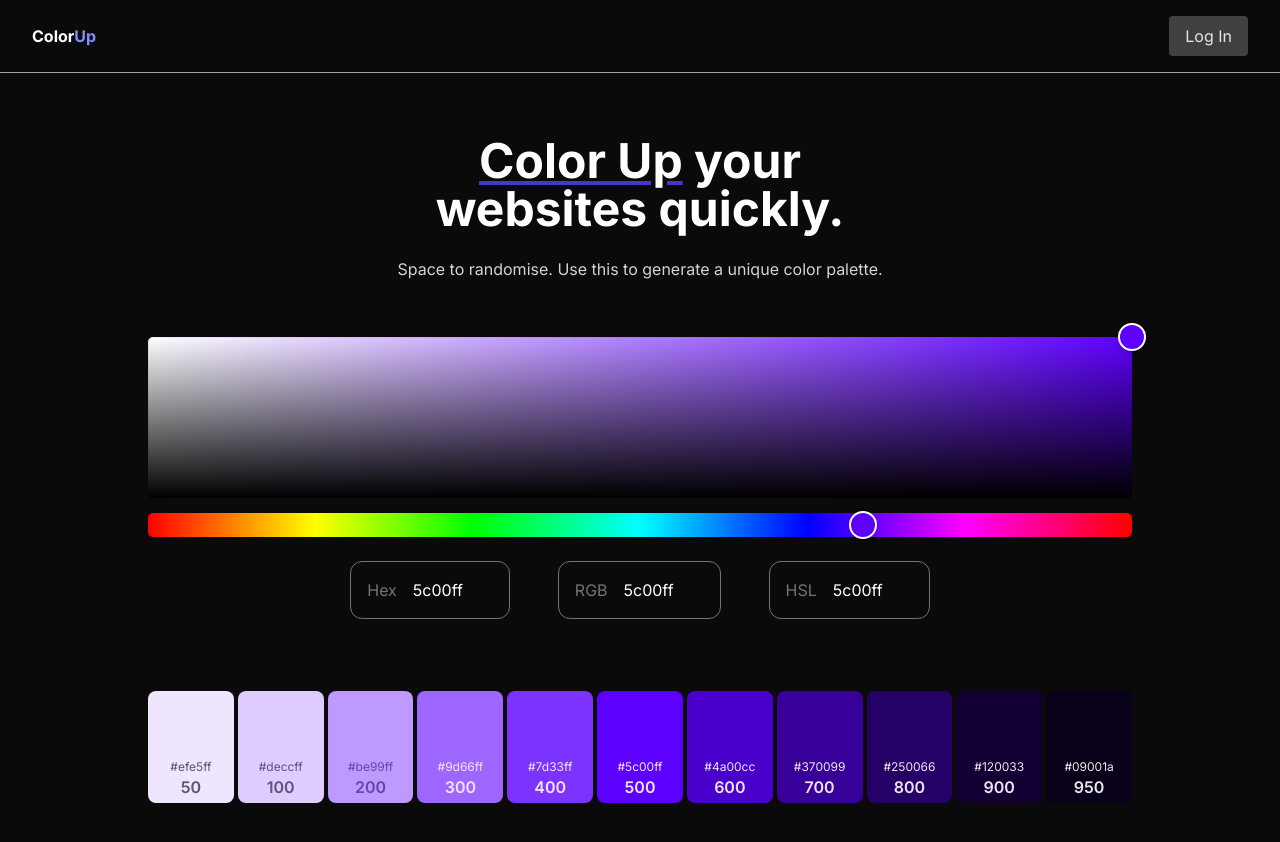
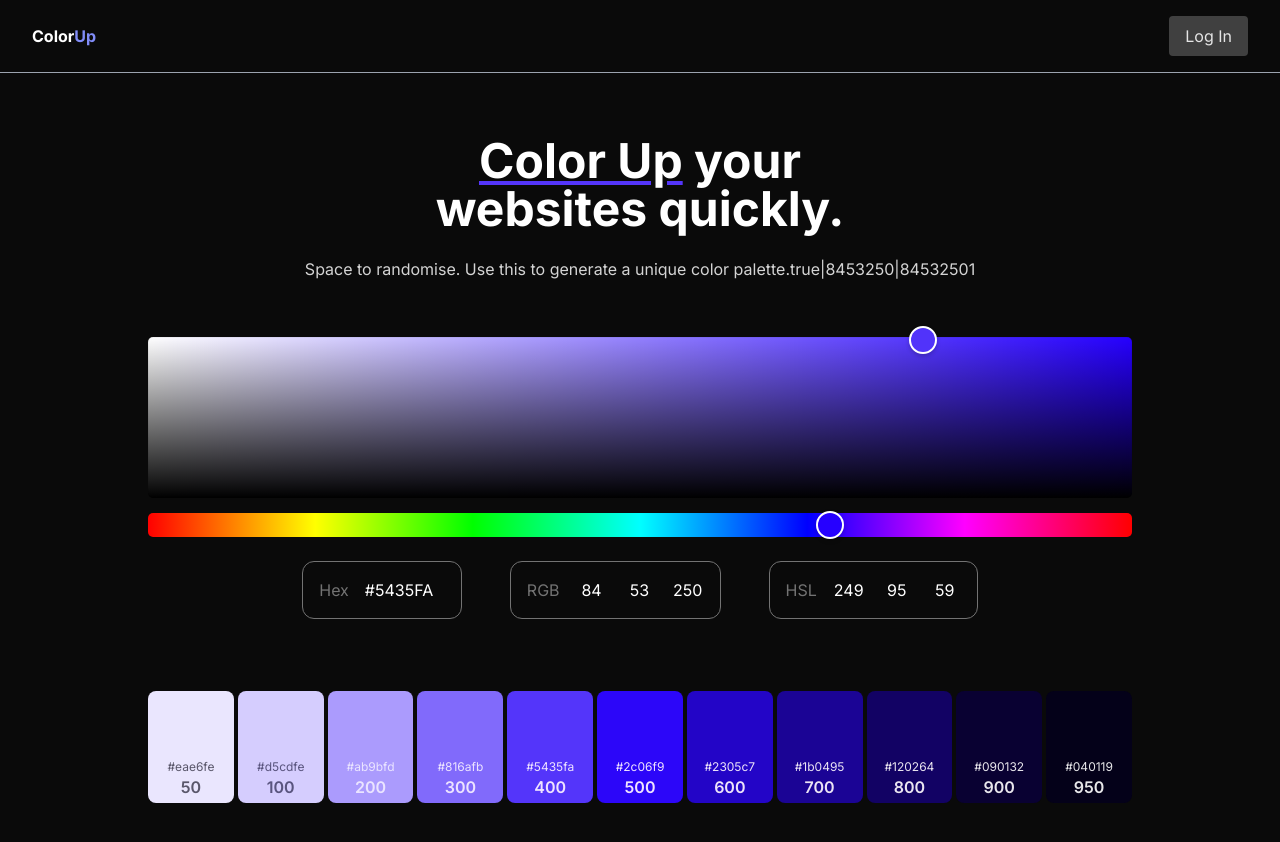
Before and after one commit to itsDanielGuan/ColorUp, a Next.js app: page / in a window 1280 px wide. Shown: the top 842 px of the page. Built offline with nearby package versions, Linux system fonts and the light colour scheme.

Commit message:
multivariable input and synchronisation, having issues with infinitely looping color jumping

```diff
--- a/components/ColorRange.jsx
+++ b/components/ColorRange.jsx
@@ -4,6 +4,7 @@ import { ColorTab } from './ColorTab';
 import { HexColorPicker } from "react-colorful";
 import chroma from 'chroma-js';
 import ColorGroup from './ColorGroup';
+import { stringify } from 'postcss';
 
 const findClosestNumber = (array, num) =>{
   let i = 0;
@@ -85,67 +86,152 @@ const ColorRange = () => {
   //Main Color
   const [mainColor, setMainColor] = useState("5c00ff")
     //Color Infos
-  const [hex, setHex] = useState("#FFFFFF")
-  const [currHex, setCurrHex] = useState("#FFFFFF")
-  const [HSL, setHSL] = useState([
-    360,
-    100,
-    100
-  ])
+  const [HEX, setHEX] = useState(chroma(mainColor).hex())
+  const [tempHEX, setTempHEX] = useState(chroma(mainColor).hex())
+  const [RGB, setRGB] = useState(chroma(mainColor).rgb())
+  const [tempRGB, setTempRGB] = useState(chroma(mainColor).rgb())
+  const [HSL, setHSL] = useState(chroma(mainColor).hsl())
+  const [tempHSL, setTempHSL] = useState(chroma(mainColor).hsl())
   //Range Generator
   const [colorList, setColorList] = useState([])
   useEffect(()=>{
-    const colorRange = generateColorRange(mainColor)
-    setColorList(colorRange)
+    console.log("use effect triggered")
+    if(chroma.valid(mainColor)){
+      console.log("use effect triggered, setting main color")
+      const colorRange = generateColorRange(chroma(mainColor).hex())
+      setColorList(colorRange)
+
+      //propagate changes
+      setHEX(chroma(mainColor).hex().toUpperCase())
+      setTempHEX(chroma(mainColor).hex().toUpperCase())
+      setRGB(chroma(mainColor).rgb())
+      setTempRGB(chroma(mainColor).rgb())
+      setHSL(chroma(mainColor).hsl().map((number,index)=>{
+        if(index===0){
+          return Math.round(isNaN(number)?0:number)
+        } else {
+          return Math.round(number*100)
+        }
+      }))
+      setTempHSL(chroma(mainColor).hsl().map((number,index)=>{
+        if(index===0){
+          return Math.round(isNaN(number)?0:number)
+        } else {
+          return Math.round(number*100)
+        }
+      }))
+    }
+
+
   },[mainColor])
 
-  useEffect(()=>{
-    //if mainColor changes, propagate conversion of mainColor to all other versions
-  },[mainColor])
+
+
+  const handleHEXChange = (value) => {
+    console.log("Hex changed")
+    // console.log(value.length, value.length>5)
+    setTempHEX(value)
+    if(chroma.valid(value)&&value.length>5){
+      // console.log("setting Main color")
+      setMainColor(value)
+    }
+    //if the hexcode is valid, setMainColor
+    //if the hexcode is invalid, dont update. leave it be
+  }
+
+  const handleRGBChange = (value, position) => {
+    console.log("RGB changed")
+    if(isNaN(value)) return false
+    setTempRGB(prev => {
+      const adjustedRGB = [...prev.slice(0, position), Number(value), ...prev.slice(position + 1)];
+
+      if (chroma.valid(adjustedRGB, 'rgb')) {
+        setMainColor(chroma(adjustedRGB,"rgb").hex());
+      }
+
+      return adjustedRGB;
+    });
+  };
+
+  const handleHSLChange = (value, position) => {
+    console.log("HSL changed")
+    if(isNaN(value)) return false
+
+    setTempHSL(prev => {
+      const initialHSL = [...prev.slice(0, position), Number(value), ...prev.slice(position + 1)]
+      const adjustedHSL = [initialHSL[0],initialHSL[1]/100,initialHSL[2]/100]
+      console.log("sending to maincolor",adjustedHSL.toString())
+      if (chroma.valid(adjustedHSL, 'hsl')) {
+        console.log(chroma(adjustedHSL,"hsl").hsl(),"expected")
+        setMainColor(chroma(adjustedHSL,"hsl").hex());
+      }
+
+      return initialHSL;
+    });
+  }
+
+  const handleBlur = (type, position) => {
+    if(type==="HEX"){
+      (tempHEX.length<6 || !chroma.valid(tempHEX))?setTempHEX(HEX):null
+    }
+    else if(type ==="RGB"){
+      !chroma.valid(tempRGB)?setTempRGB(RGB):null
+    }
+    else if(type === "HSL"){
+      !chroma.valid(tempHSL)?setTempHSL(HSL):null
+    }
+  }
 
   const handleRandomColor = (e) => {
-    e.preventDefault();
-    setMainColor(chroma.random().hex())
+    if(e.code === 'Space') {
+      e.preventDefault()
+      setMainColor(chroma.random().hex())
+    }
   }
   useEffect(() => {
+    const event = new KeyboardEvent('keydown', {
+      key: 'Space',
+      code: 'Space',
+      which: 32,
+      keyCode: 32,
+    });
+    handleRandomColor(event)
     document.addEventListener("keydown", handleRandomColor);
     return () => document.removeEventListener("keydown", handleRandomColor);
   }, []);
-
-  const handleHexColor = (hex) => {
-    //if the hexcode is valid, setMainColor
-    //if the hexcode is valid but without #, add a # then setMainColor
-    //if the hexcode is invalid, dont update. leave it be
-  }
-
 
   return (
     <div className='container mx-auto space-y-6'>
       <div className='container mx-auto px-4 pt-16 pb-8 flex flex-col items-center gap-6'>
     	  <p className='max-w-[500px] text-center text-white font-bold text-5xl'>
-          <span style={{textDecorationColor:mainColor}} className='underline decoration-indigo-700'>Color Up</span> your websites quickly.
+          <span style={{textDecorationColor:HEX}} className='underline decoration-indigo-700'>Color Up</span> your websites quickly.
         </p>
         <p className='max-w-[800px] text-center text-neutral-300 text-wrap px-5'>
           Space to randomise. Use this to generate a unique color palette.
+          {chroma.valid(chroma(tempRGB).rgb(),"rgb").toString()}|{chroma(mainColor).rgb()}|{tempRGB}
         </p>
 		  </div>
       <div className='custom-layout m-auto px-5 max-w-5xl'>
-        <HexColorPicker color={mainColor} onChange={setMainColor} />
+        <HexColorPicker color={HEX} onChange={setMainColor} />
       </div>
       <div className='flex flex-col justify-normal items-center md:flex-row md:items-start md:justify-center px-5 gap-4 md:gap-12'>
-        <div className='flex flex-row items-center gap-4 px-4 py-4 border border-neutral-500 rounded-xl focus-within:'>
+        <div className='flex flex-row items-center gap-4 px-4 py-4 border border-neutral-500 rounded-xl focus-within:border-neutral-300'>
           <span className='text-neutral-500 cursor-default'>Hex</span>
-          <input className='w-20 bg-transparent text-white outline-none' type="text" maxLength="7" value={mainColor}  onChange={(value)=>{handleHexColor(value)}}/>
+          <input className='w-20 bg-transparent text-white outline-none' type="text" maxLength="7" value={tempHEX}  onChange={(e)=>{handleHEXChange(e.target.value)}} onBlur={()=>{handleBlur("HEX")}}/>
         </div>
 
-        <div className='flex flex-row items-center gap-4 px-4 py-4 border border-neutral-500 rounded-xl focus-within:'>
+        <div className='flex flex-row items-center gap-4 px-4 py-4 border border-neutral-500 rounded-xl focus-within:border-neutral-300'>
           <span className='text-neutral-500 cursor-default'>RGB</span>
-          <input className='w-20 bg-transparent text-white outline-none' type="text" maxLength="7" value={mainColor}  onChange={(value)=>{handleHexColor(value)}}/>
+          <input className='w-8 text-center bg-transparent text-white outline-none' type="text" inputmode="numeric" maxLength="3" value={tempRGB[0]}  onChange={(e)=>{handleRGBChange(e.target.value,0)}} onBlur={()=>{handleBlur("RGB", 0)}}/>
+          <input className='w-8 text-center bg-transparent text-white outline-none' type="text" inputmode="numeric" maxLength="3" value={tempRGB[1]}  onChange={(e)=>{handleRGBChange(e.target.value,1)}} onBlur={()=>{handleBlur("RGB", 1)}}/>
+          <input className='w-8 text-center bg-transparent text-white outline-none' type="text" inputmode="numeric" maxLength="3" value={tempRGB[2]}  onChange={(e)=>{handleRGBChange(e.target.value,2)}} onBlur={()=>{handleBlur("RGB", 2)}}/>
         </div>
 
-        <div className='flex flex-row items-center gap-4 px-4 py-4 border border-neutral-500 rounded-xl focus-within:'>
+        <div className='flex flex-row items-center gap-4 px-4 py-4 border border-neutral-500 rounded-xl focus-within:border-neutral-300'>
           <span className='text-neutral-500 cursor-default'>HSL</span>
-          <input className='w-20 bg-transparent text-white outline-none' type="text" maxLength="7" value={mainColor}  onChange={(value)=>{handleHexColor(value)}}/>
+          <input className='w-8 text-center bg-transparent text-white outline-none' type="text" inputmode="numeric" maxLength="3" value={tempHSL[0]}  onChange={(e)=>{handleHSLChange(e.target.value,0)}} onBlur={()=>{handleBlur("HSL", 0)}}/>
+          <input className='w-8 text-center bg-transparent text-white outline-none' type="text" inputmode="numeric" maxLength="3" value={tempHSL[1]}  onChange={(e)=>{handleHSLChange(e.target.value,1)}} onBlur={()=>{handleBlur("HSL", 1)}}/>
+          <input className='w-8 text-center bg-transparent text-white outline-none' type="text" inputmode="numeric" maxLength="3" value={tempHSL[2]}  onChange={(e)=>{handleHSLChange(e.target.value,2)}} onBlur={()=>{handleBlur("HSL", 2)}}/>
         </div>
 
       </div>
```
